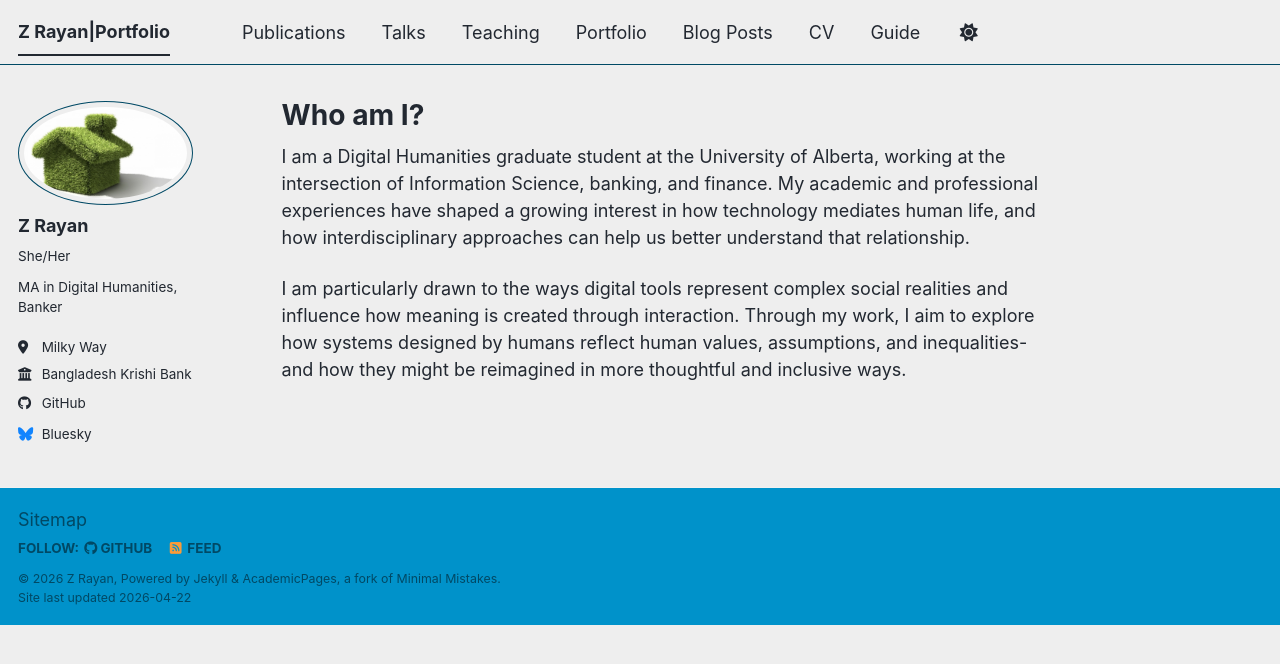
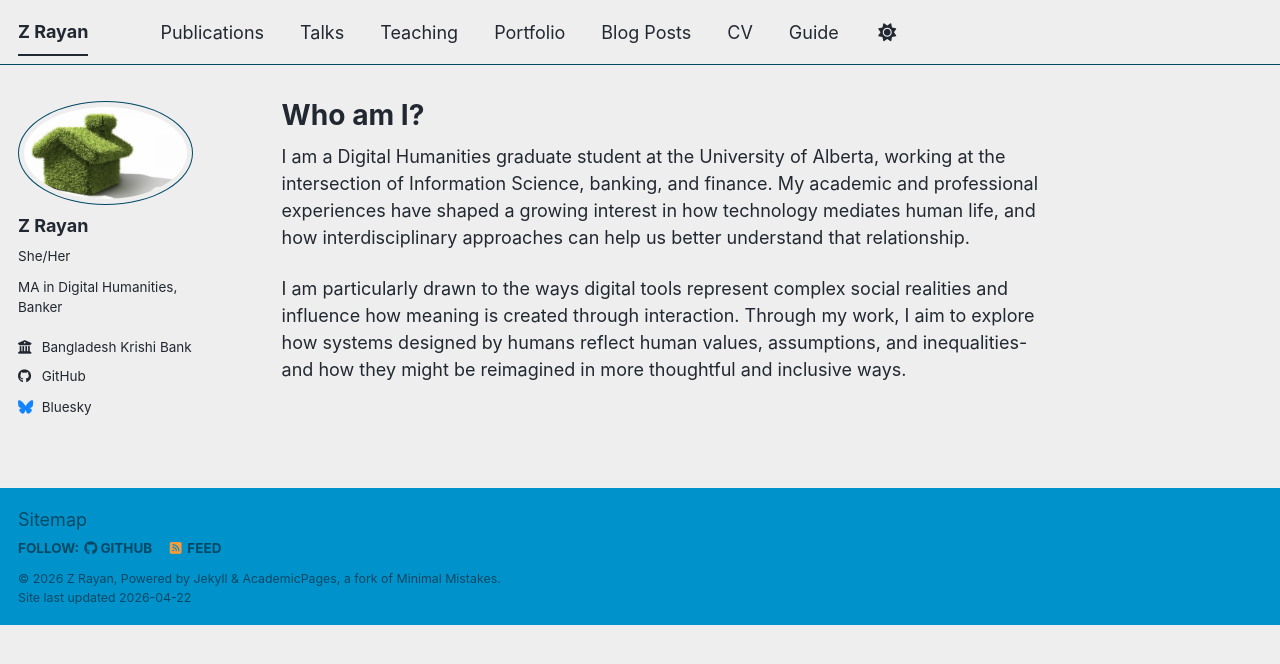
Before and after one commit to zed-aar/This-is-me, a Jekyll site: the page built from _pages/about.md, in a window 1280 px wide. Shown: the top 664 px of the page. Built offline with Jekyll 4.4.1, drawn with Linux system fonts in a browser that asks for light colours; a script bundle is joined from its source files by our own code; library files that are not in the unit come from our copies.

Commit message:
Update _config.yml

```diff
--- a/_config.yml
+++ b/_config.yml
@@ -9,7 +9,7 @@
 # Basic Site Settings
 locale                   : "en-US"
 site_theme               : "air" # The available themes options are "default", "air", "sunrise", "mint", "dirt" and "contrast"
-title                    : "Z Rayan|Portfolio"
+title                    : "Z Rayan"
 title_separator          : "-"
 name                     : "Z Rayan"
 description              : &description "Your Name's academic portfolio"   # Update this with a general description of your site, this is the default if not overridden by a page
@@ -26,7 +26,6 @@ author:
   name             : "Z Rayan"
   pronouns         : "She/Her"
   bio              : "MA in Digital Humanities, Banker"
-  location         : "Milky Way"
   employer         : "Bangladesh Krishi Bank"
   uri              : # URL
 
```
